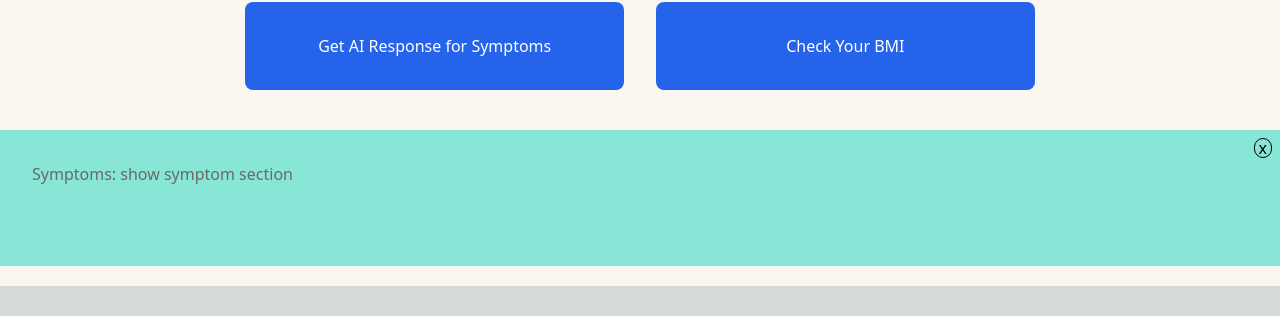
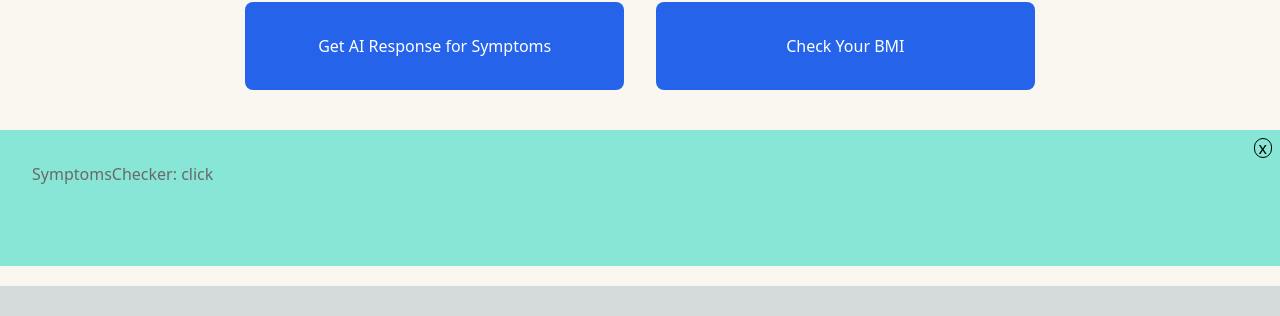
Before and after one commit to elnino10/patient-tracker-app, a React (Vite) app in the folder client/: page / in a window 1280 px wide. Both pictures are taken after a click on the button "Get AI Response for Symptoms". Shown: the part 823-1139 px from the top of the page. Built offline with nearby package versions, Linux system fonts and the light colour scheme; no server answers.

Commit message:
add SymptomsChecker component

```diff
--- a/client/src/components/index.js
+++ b/client/src/components/index.js
@@ -8,6 +8,7 @@ import PasswordResetForm from "../components/layoutForms/PasswordResetForm.jsx";
 import Footer from "../components/layout/Footer.jsx";
 import ProfileImageUploader from "./layout/ProfileImageUploader.jsx";
 import BMICalculator from "./layout/BMICalculator.jsx";
+import SymptomsChecker from "./layout/SymptomsChecker.jsx";
 
 export {
   Login,
@@ -20,4 +21,5 @@ export {
   Footer,
   ProfileImageUploader,
   BMICalculator,
+  SymptomsChecker
 };
--- /dev/null
+++ b/client/src/components/layout/SymptomsChecker.jsx
@@ -0,0 +1,40 @@
+import axios from "axios";
+
+const SymptomsChecker = () => {
+    const options = {
+      method: "POST",
+      url: import.meta.env.VITE_SYMPTOMS_CHECKER_URL,
+      params: {
+        symptoms: "symptoms",
+      },
+      headers: {
+        "content-type": "application/json",
+        "X-RapidAPI-Key": import.meta.env.VITE_SYMPTOMS_API_KEY,
+        "X-RapidAPI-Host": import.meta.env.VITE_SYMPTOMS_API_HOST,
+      },
+      data: {
+        symptoms:
+          "I have a red rash on my forearm that appeared suddenly last night. It does not itch or hurt.",
+      },
+    };
+  const symptomsCheckHandler = async () => {
+    try {
+      if (!options.params) {
+        console.error("Params object is undefined");
+        return;
+      }
+        const response = await axios.request(options);
+        console.log(response.data);
+    } catch (error) {
+      console.error(error);
+    }
+  };
+
+  return (
+    <div>
+      SymptomsChecker: <span onClick={symptomsCheckHandler}>click</span>
+    </div>
+  );
+};
+
+export default SymptomsChecker;
--- a/client/src/pages/HomePage.jsx
+++ b/client/src/pages/HomePage.jsx
@@ -2,7 +2,7 @@ import { useState } from "react";
 import { Link } from "react-router-dom";
 import sideImg from "../assets/images/doc.png";
 import securityIcon from "../assets/images/icon1.png";
-import { BMICalculator } from "../components";
+import { BMICalculator, SymptomsChecker } from "../components";
 
 const HomePage = ({ token }) => {
   const [showBMI, setShowBMI] = useState(false);
@@ -116,7 +116,7 @@ const HomePage = ({ token }) => {
         {showSymptomChecker && (
           <div className="flex justify-between bg-[#87e6d6]">
             <div className="text-[#696969] container mx-auto py-20 flex px-8 pt-8">
-              Symptoms: show symptom section
+              <SymptomsChecker />
             </div>
             <span
               onClick={handleClose}
```
